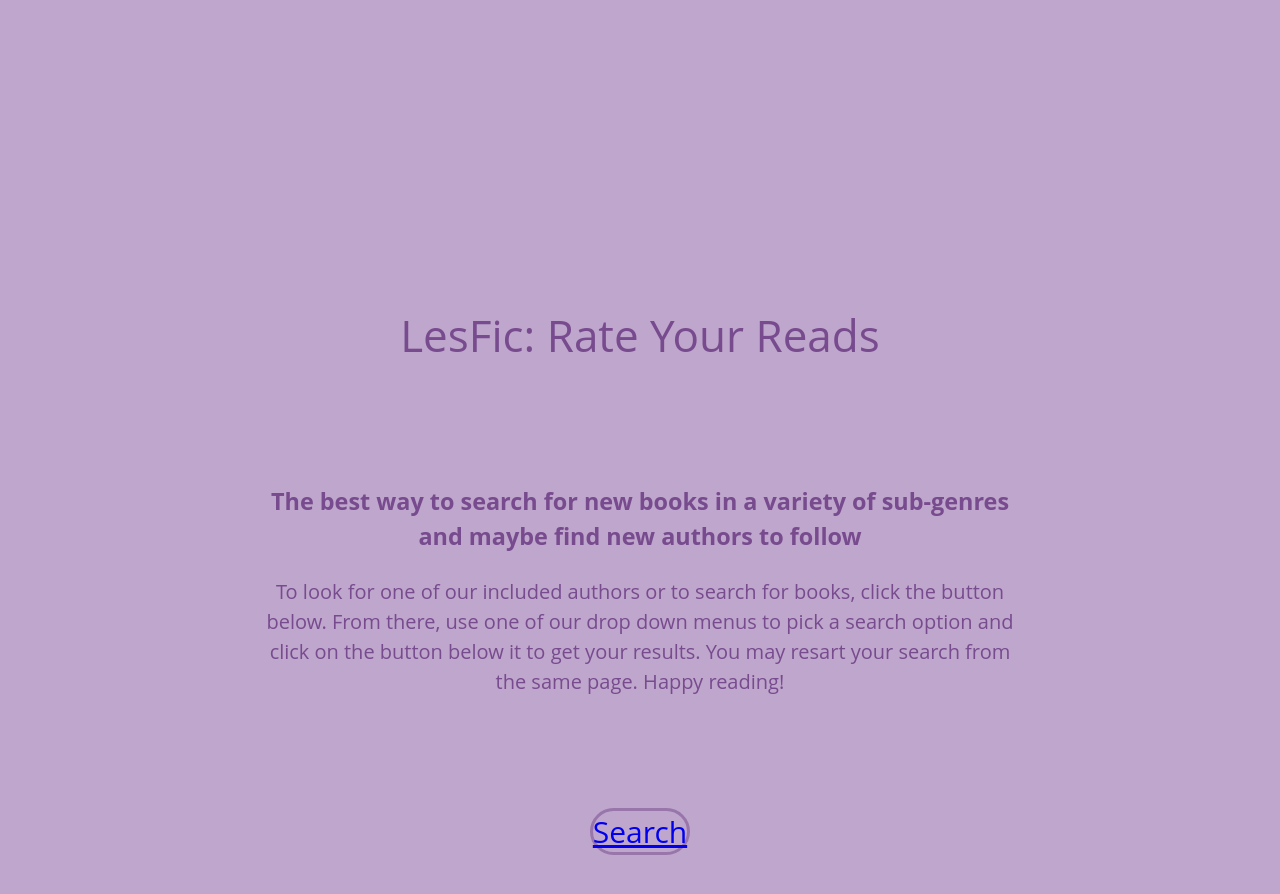
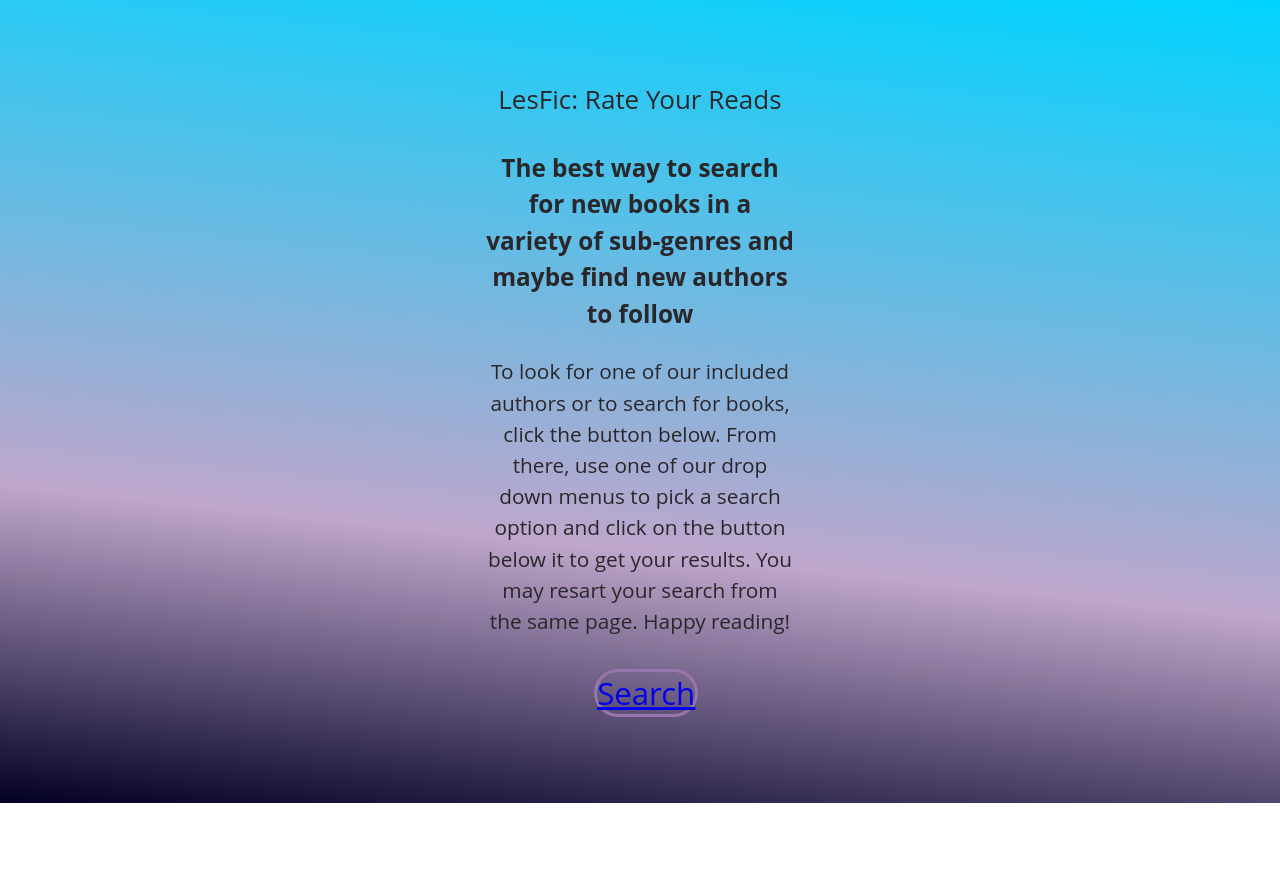
Before and after one commit to JeanineHoffman/LesFic-Rate-Your-Reads, a React (Create React App) app: page / in a window 1280 px wide. Shown: the top 894 px of the page. After the commit the page ends 803 px from the top, so only its background shows below. Built offline with nearby package versions, Linux system fonts and the light colour scheme; no server answers.

Commit message:
updated css

```diff
--- a/src/App.css
+++ b/src/App.css
@@ -4,26 +4,27 @@
 
 * {
   box-sizing: border-box;
-  background-color: #BFA6CC;
-  /* height: 100%;; */
-}
+  }
 
 body {
   margin: 0 auto;
-  padding: 20%;
+  padding: 10vh 10%;
   font-family: "Open Sans",
   sans-serif;
   font-size: 20px;
-  color: #774B8E;
+  color: rgb(42, 39, 43);
   text-align: center;
   line-height: 1.5;
-  background-color: #BFA6CC;
+  background: rgb(2,0,36);
+  background: linear-gradient(6deg, rgba(2,0,36,1) 0%, rgba(191,166,204,1) 34%, rgba(0,212,255,1) 100%);
+  min-height: 100vh;
 }
 
 .goSearchBtn{
 	font-size: 1.5em;
   border: 3px solid #9875AA;
-	border-radius: 25px;
+  border-radius: 25px;
+  margin-left:  4%;
 }
 .goSearchBtn:hover {
     background-color: #3f2c30;
@@ -32,6 +33,8 @@ body {
     cursor: pointer;
   }
   button{
+    background-color: rgb(102, 14, 147);
+    color: rgb(184, 180, 180);
     font-size: 1.5em;
     border: 3px solid #9875AA;
     border-radius: 25px;
@@ -46,23 +49,34 @@ body {
     font-size: 20px;
   }
 
-footer {
-  background-color: #BFA6CC;
-}
 
 header {
   margin-top: 0;
-  padding: 6% 0;
-  background-color: #BFA6CC;
-  font-size: 2.2em;
+  padding: 0;
+  /* background-color: #BFA6CC; */
+  font-size: 2rem;
 }
 
 section {
-  margin: 0, auto;
-  padding: 6% 0;
-  background-color: #BFA6CC
+  font-size: 1.3rem;
+  padding: 2% 0;
 }
 
-section:nth-child(even) {
-background-color: #BFA6CC;
+
+ .Landingpage {
+  font-size: 1.3em;
+  width: 100%;
+  margin:0 auto;
+ }
+
+@media only screen and (min-width: 320px){
+  .Landingpage{
+    font-size: 0.4em;
+    max-width: 310px;
+  }
+  header {
+    font-size: 1.3em;
+    width: 310px;
+    margin: 0 auto;
+  }
 }
```
